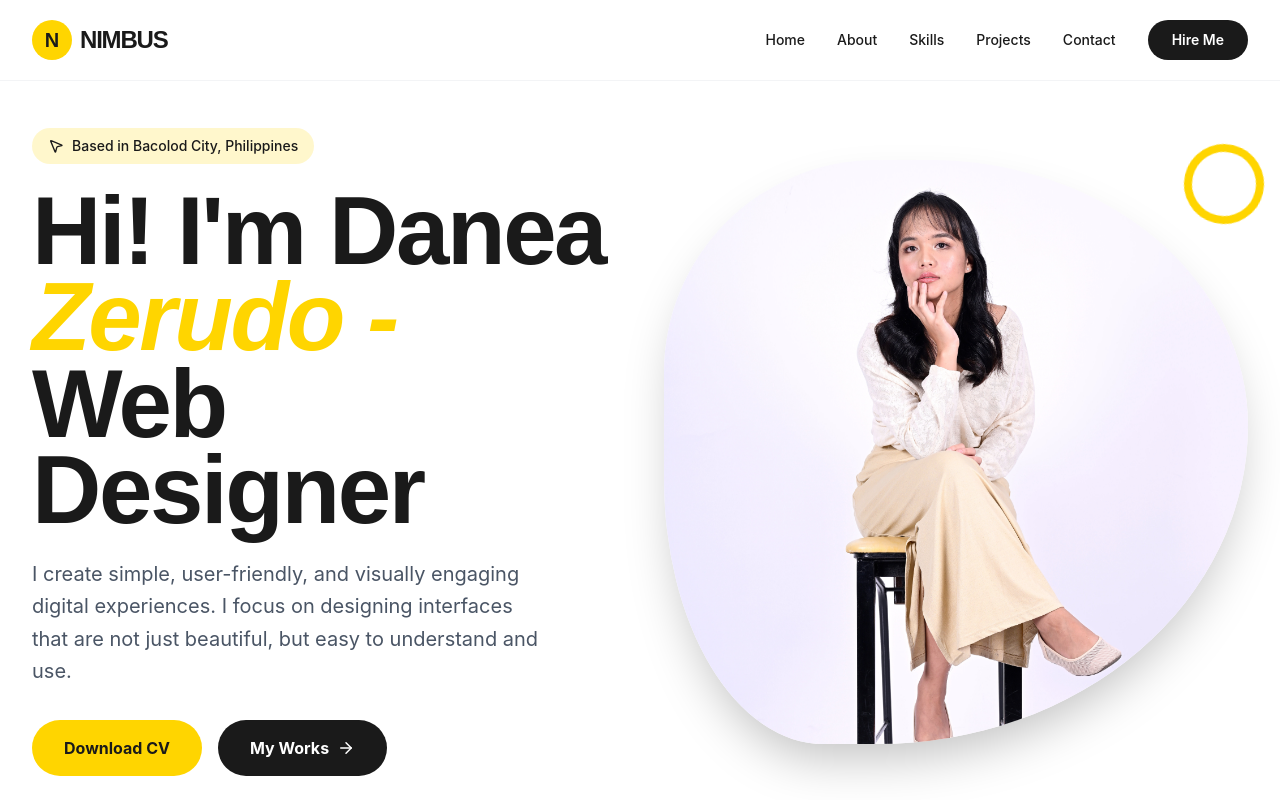
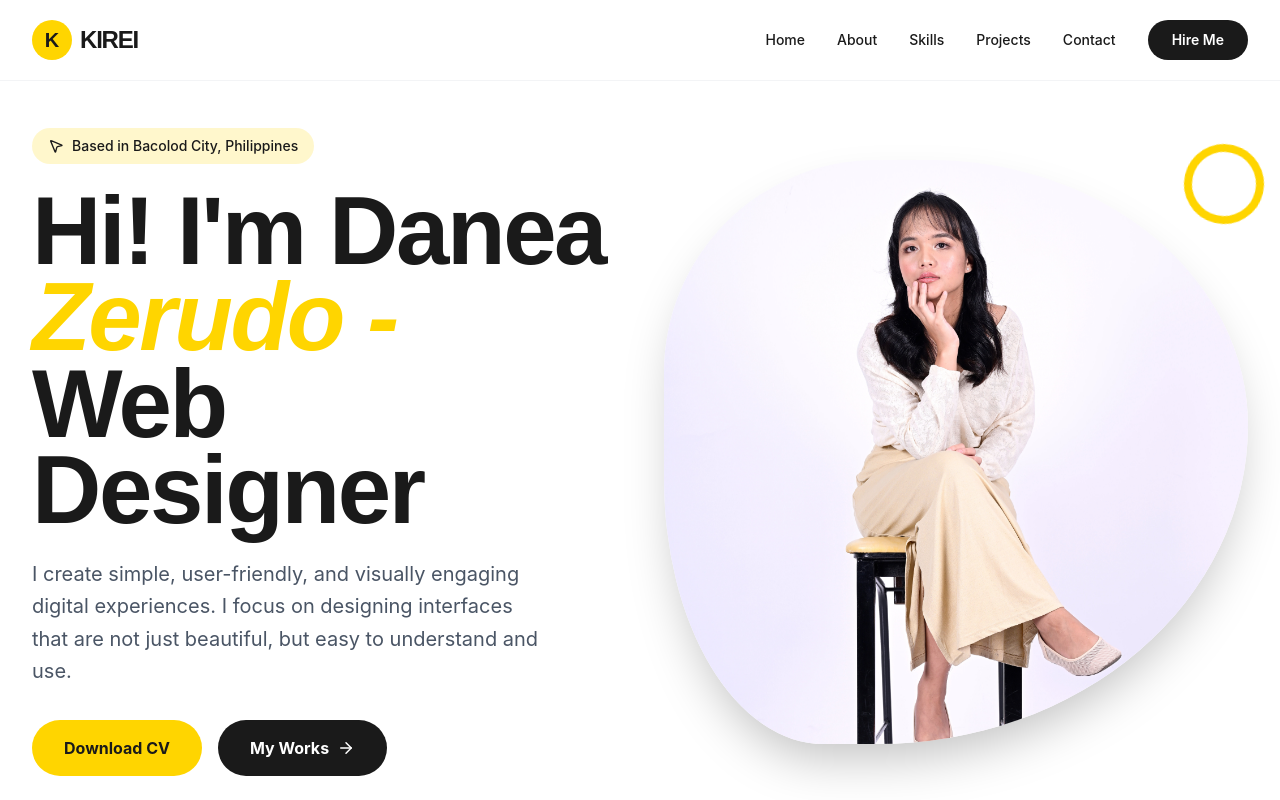
Before and after one commit to HaruDanNoe/Portfolio, a React (Vite) app: page / in a window 1280 px wide. Shown: the top 800 px of the page. Built offline with nearby package versions, Linux system fonts and the light colour scheme.

Commit message:
change icon name

```diff
--- a/src/components/Navbar.tsx
+++ b/src/components/Navbar.tsx
@@ -12,9 +12,9 @@ export default function Navbar() {
         <div className="flex justify-between h-20 items-center">
           <div className="flex-shrink-0 flex items-center gap-2">
             <div className="w-10 h-10 bg-primary rounded-full flex items-center justify-center font-display font-bold text-xl">
-              N
+              K
             </div>
-            <span className="font-display font-bold text-2xl tracking-tighter">NIMBUS</span>
+            <span className="font-display font-bold text-2xl tracking-tighter">KIREI</span>
           </div>
 
           {/* Desktop Menu */}
```
